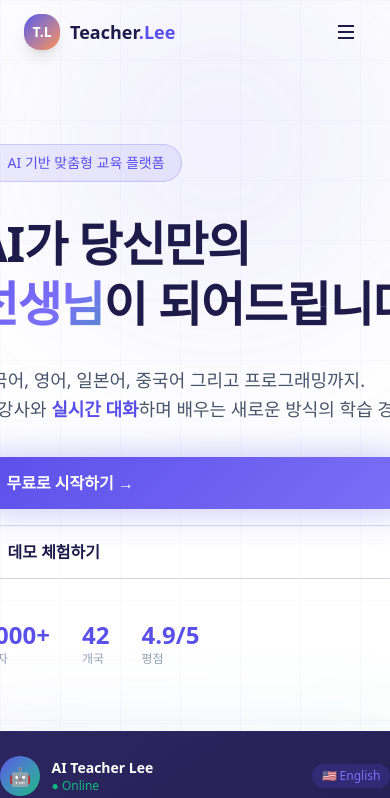
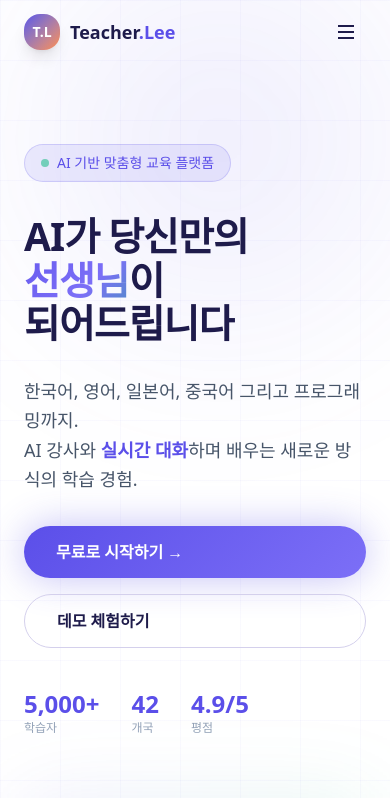
Before and after one commit to dufltptkd01-crypto/TeacherLEE, a Next.js app: page / in a window 390 px wide. Shown: the top 798 px of the page. Built offline with nearby package versions, Linux system fonts and the light colour scheme.

Commit message:
fix(mobile): prevent landing headline overflow and keep 'Premium 7일' together

```diff
--- a/src/components/landing/Footer.tsx
+++ b/src/components/landing/Footer.tsx
@@ -5,9 +5,10 @@ export default function Footer() {
             <div className="py-20 text-center relative overflow-hidden">
                 <div className="hero-glow left-1/2 top-1/2 -translate-x-1/2 -translate-y-1/2 opacity-30" />
                 <div className="relative z-10 max-w-2xl mx-auto px-6">
-                    <h2 className="text-3xl lg:text-4xl font-bold text-[var(--text-primary)] mb-4">
+                    <h2 className="text-3xl lg:text-4xl font-bold text-[var(--text-primary)] mb-4 leading-tight break-keep">
                         지금 시작하면{" "}
-                        <span className="gradient-text">Premium 7일 무료</span>
+                        <span className="gradient-text whitespace-nowrap">Premium 7일</span>{" "}
+                        <span className="gradient-text">무료</span>
                     </h2>
                     <p className="text-[var(--text-secondary)] mb-8">
                         5,000명의 학습자와 함께 AI 선생님과 배워보세요
--- a/src/components/landing/Hero.tsx
+++ b/src/components/landing/Hero.tsx
@@ -49,9 +49,8 @@ export default function Hero() {
                         <span className="text-[var(--primary)] font-medium">AI 기반 맞춤형 교육 플랫폼</span>
                     </div>
 
-                    <h1 className="text-5xl lg:text-6xl font-bold leading-tight tracking-tight whitespace-nowrap">
-                        <span className="text-[var(--text-primary)]">AI가 당신만의</span>
-                        <br />
+                    <h1 className="text-[clamp(2.1rem,10vw,3.75rem)] font-bold leading-[1.12] tracking-tight break-keep max-w-[14ch] sm:max-w-none">
+                        <span className="text-[var(--text-primary)]">AI가 당신만의</span>{" "}
                         <span className="gradient-text">선생님</span>
                         <span className="text-[var(--text-primary)]">이 되어드립니다</span>
                     </h1>
```
